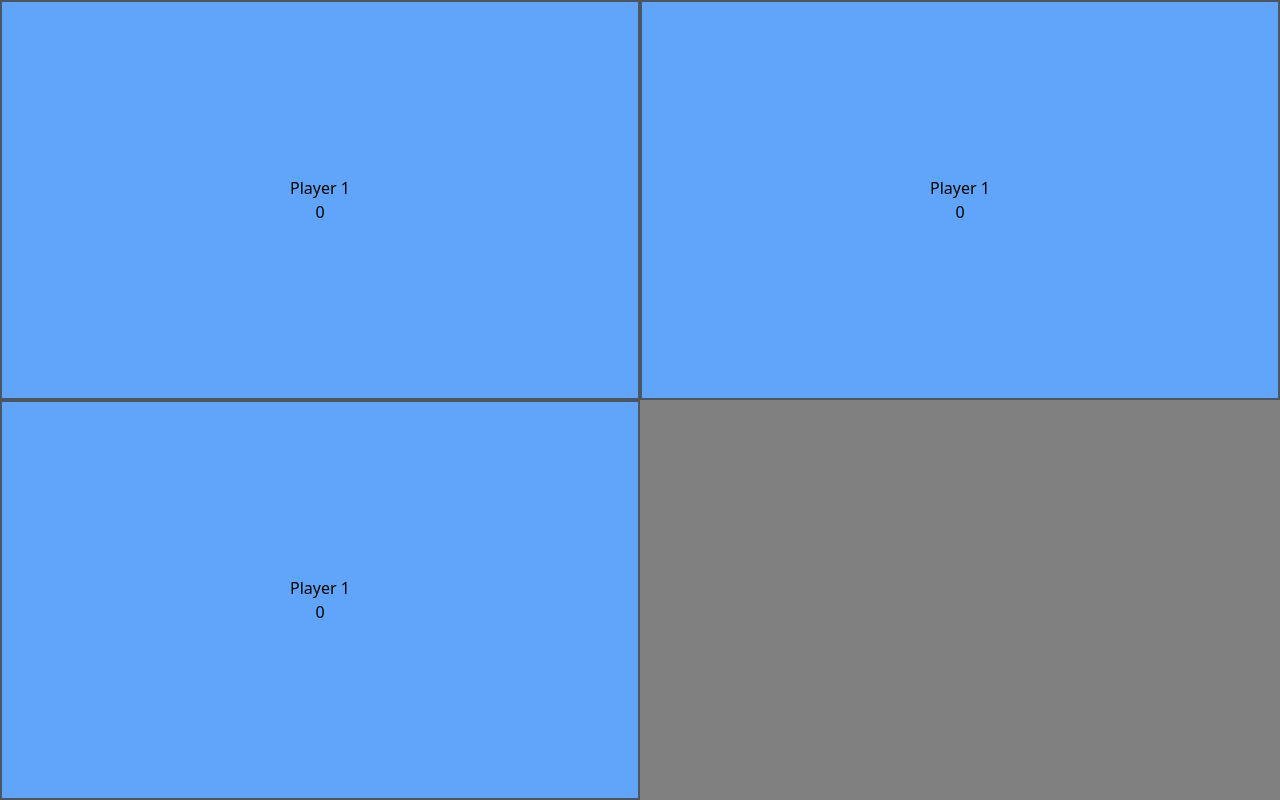
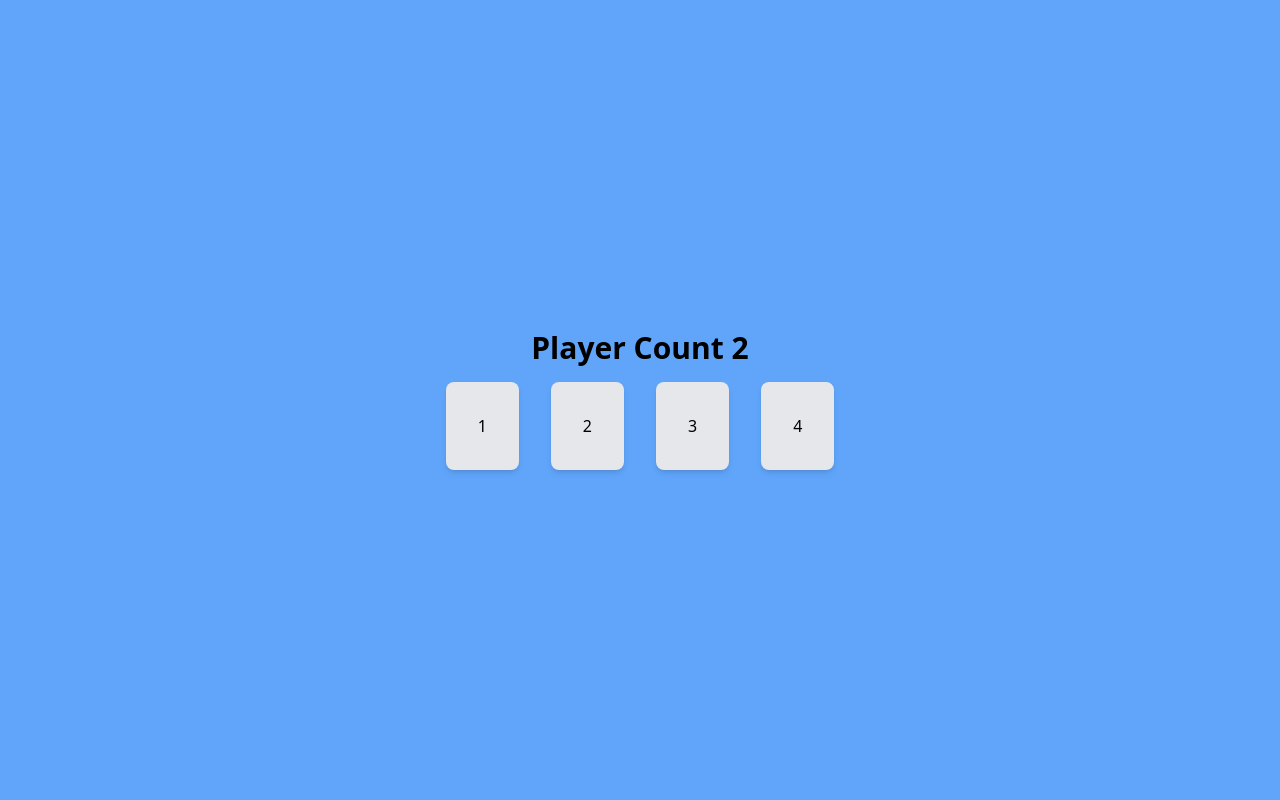
Before and after one commit to Nicholas-Abell/lorcana_life_counter, a Next.js app: page / in a window 1280 px wide. Built offline with nearby package versions, Linux system fonts and the light colour scheme.

Commit message:
installed valtio, playerCount passed via state management

```diff
--- /dev/null
+++ b/app/Player/page.tsx
@@ -0,0 +1,22 @@
+"use client";
+import { useState } from "react";
+import { useSnapshot } from "valtio";
+import Player from "../components/player/Player";
+import { state } from "../va;tio/state";
+
+export default function Home() {
+  const snap = useSnapshot(state);
+  return (
+    <main
+      className={
+        snap.playerCount > 2
+          ? `grid grid-cols-2 w-screen h-screen`
+          : `grid grid-rows-2 w-screen h-screen`
+      }
+    >
+      {[...Array(snap.playerCount)].map((player) => (
+        <Player />
+      ))}
+    </main>
+  );
+}
--- a/app/page.tsx
+++ b/app/page.tsx
@@ -1,20 +1,50 @@
 "use client";
-import { useState } from "react";
-import Player from "./components/player/Player";
+import React from "react";
+import { useSnapshot } from "valtio";
+import { state } from "./va;tio/state";
 
-export default function Home() {
-  const [playerCount, setPlayerCount] = useState(3);
+type pageProps = {};
+
+const page: React.FC<pageProps> = () => {
+  const snap = useSnapshot(state);
   return (
-    <main
-      className={
-        playerCount > 2
-          ? `grid grid-cols-2 w-screen h-screen`
-          : `grid grid-rows-2 w-screen h-screen`
-      }
-    >
-      {[...Array(playerCount)].map((player) => (
-        <Player />
-      ))}
-    </main>
+    <div className="bg-blue-400 h-screen w-screen flex flex-col items-center justify-center gap-4">
+      <h2 className="text-3xl font-bold">Player Count {snap.playerCount}</h2>
+      <div className="flex justify-center items-center gap-8">
+        <button
+          onClick={() => {
+            state.playerCount = 1;
+          }}
+          className="bg-gray-200 p-8 rounded-lg shadow-md hover:bg-gray-300"
+        >
+          1
+        </button>
+        <button
+          onClick={() => {
+            state.playerCount = 2;
+          }}
+          className="bg-gray-200 p-8 rounded-lg shadow-md hover:bg-gray-300"
+        >
+          2
+        </button>
+        <button
+          onClick={() => {
+            state.playerCount = 3;
+          }}
+          className="bg-gray-200 p-8 rounded-lg shadow-md hover:bg-gray-300"
+        >
+          3
+        </button>
+        <button
+          onClick={() => {
+            state.playerCount = 4;
+          }}
+          className="bg-gray-200 p-8 rounded-lg shadow-md hover:bg-gray-300"
+        >
+          4
+        </button>
+      </div>
+    </div>
   );
-}
+};
+export default page;
--- /dev/null
+++ b/app/va;tio/state.ts
@@ -0,0 +1,3 @@
+import { proxy, useSnapshot } from "valtio";
+
+export const state = proxy({ playerCount: 2 });
--- a/package.json
+++ b/package.json
@@ -25,6 +25,7 @@
     "react": "18.2.0",
     "react-dom": "18.2.0",
     "tailwindcss": "3.3.3",
-    "typescript": "5.1.6"
+    "typescript": "5.1.6",
+    "valtio": "^1.11.0"
   }
 }
```
Also changed, not shown: 1 other file (tests, documents, lock files or other folders).
